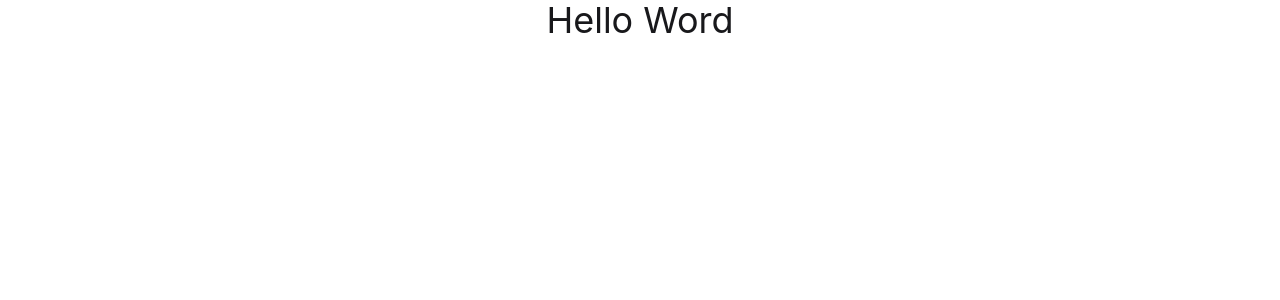
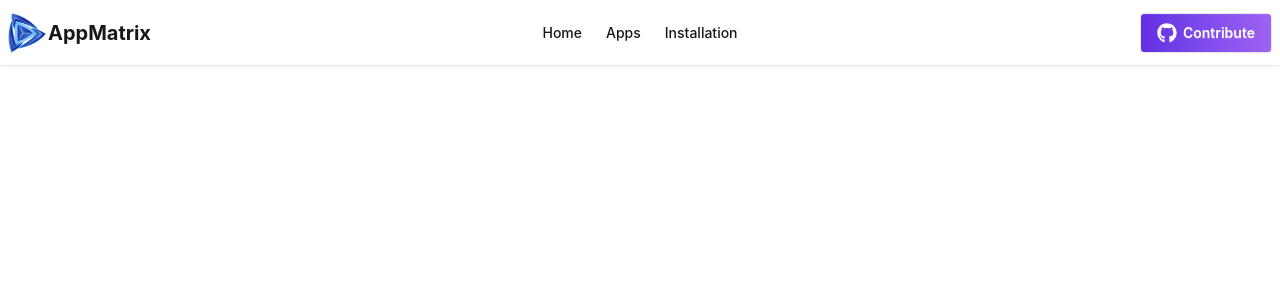
Before and after one commit to Tamanna5092/app-matrix, a React (Vite) app: page / in a window 1280 px wide. Shown: the top 300 px of the page. Built offline with nearby package versions, Linux system fonts and the light colour scheme.

Commit message:
navbar added

```diff
--- a/package.json
+++ b/package.json
@@ -13,6 +13,7 @@
     "@tailwindcss/vite": "^4.2.2",
     "react": "^19.2.4",
     "react-dom": "^19.2.4",
+    "react-icons": "^5.6.0",
     "react-router": "^7.13.2",
     "tailwindcss": "^4.2.2"
   },
--- a/src/App.jsx
+++ b/src/App.jsx
@@ -1,7 +1,11 @@
+import Navbar from "./components/Navbar/Navbar";
+
 function App() {
-  return <>
-  <h1 className="text-4xl text-center">Hello Word</h1>
-  </>;
+  return (
+    <>
+      <Navbar></Navbar>
+    </>
+  );
 }
 
 export default App;
--- /dev/null
+++ b/src/components/Navbar/Navbar.jsx
@@ -0,0 +1,67 @@
+import React from "react";
+import logo from "../../assets/logo.png";
+import { FaGithub } from "react-icons/fa";
+
+export default function Navbar() {
+  const navlinks = (
+    <>
+      <li className="hover:text-[#9F62F2] hover:underline underline-[#9F62F2] font-medium">
+        <a className="">Home</a>
+      </li>
+      <li className="hover:text-[#9F62F2] hover:underline underline-[#9F62F2] font-medium">
+        <a>Apps</a>
+      </li>
+      <li className="hover:text-[#9F62F2] hover:underline underline-[#9F62F2] font-medium">
+        <a>Installation</a>
+      </li>
+    </>
+  );
+  return (
+    <div className="bg-base-100 shadow-sm">
+      <div className="navbar max-w-7xl mx-auto">
+        <div className="navbar-start">
+          <div className="dropdown">
+            <div tabIndex={0} role="button" className="btn btn-ghost lg:hidden">
+              <svg
+                xmlns="http://www.w3.org/2000/svg"
+                className="h-5 w-5"
+                fill="none"
+                viewBox="0 0 24 24"
+                stroke="currentColor"
+              >
+                {" "}
+                <path
+                  strokeLinecap="round"
+                  strokeLinejoin="round"
+                  strokeWidth="2"
+                  d="M4 6h16M4 12h8m-8 6h16"
+                />{" "}
+              </svg>
+            </div>
+            <ul
+              tabIndex="-1"
+              className="menu menu-sm dropdown-content bg-base-100 rounded-box z-1 mt-3 w-52 p-2 shadow"
+            >
+              {navlinks}
+            </ul>
+          </div>
+          <div className="flex items-center">
+            <img className="w-10 h-10" src={logo} alt="logo" />
+            <a className="text-lg md:text-xl inter font-bold">AppMatrix</a>
+          </div>
+        </div>
+        <div className="navbar-center hidden lg:flex">
+          <ul className="menu menu-horizontal px-1">{navlinks}</ul>
+        </div>
+        <div className="navbar-end">
+          <a className="btn bg-linear-to-r from-[#632EE3] to-[#9F62F2] text-white font-semibold">
+            <span>
+              <FaGithub className="w-5 h-5" />
+            </span>{" "}
+            Contribute
+          </a>
+        </div>
+      </div>
+    </div>
+  );
+}
--- a/src/index.css
+++ b/src/index.css
@@ -1,2 +1,7 @@
 @import "tailwindcss";
 @plugin "daisyui";
+@import url('https://fonts.googleapis.com/css2?family=Inter:ital,opsz,wght@0,14..32,100..900;1,14..32,100..900&display=swap');
+
+.inter {
+  font-family: "Inter", sans-serif;
+}
```
Also changed, not shown: 1 other file (tests, documents, lock files or other folders).
